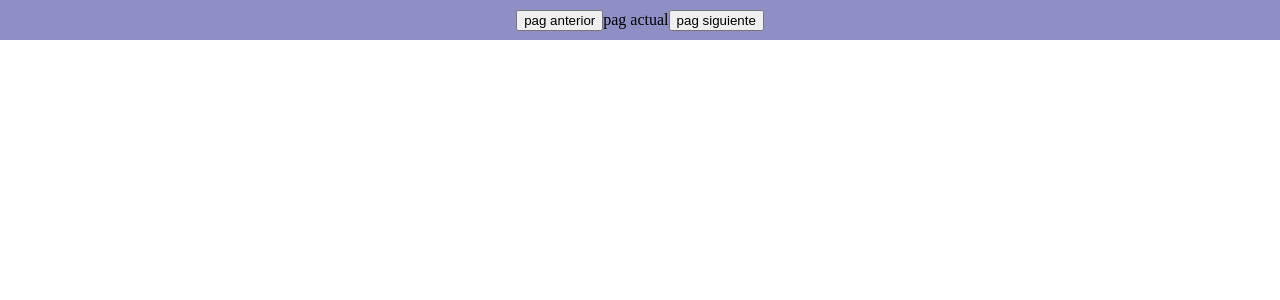
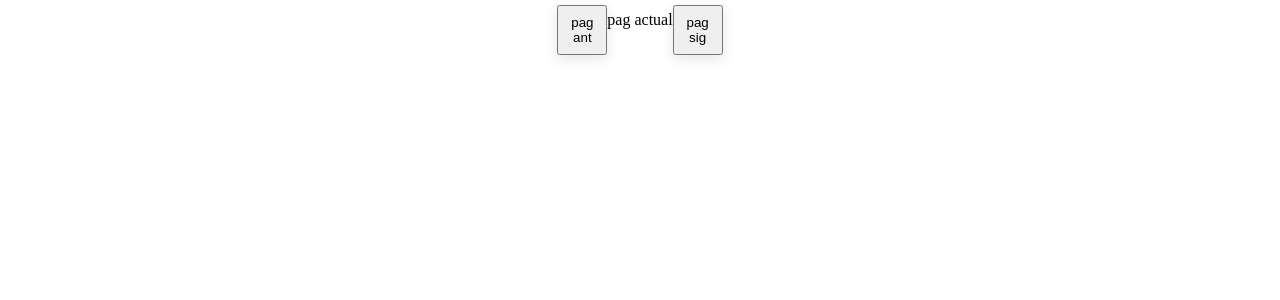
Before and after one commit to Aluonam/project-ecommerce, a Next.js app in the folder e-commerce/: page /PARTNER/Components/Pagination/Pagination in a window 1280 px wide. Shown: the top 300 px of the page. Built offline with nearby package versions, Linux system fonts and the light colour scheme.

Commit message:
feat: estilo botones paginado

```diff
--- a/e-commerce/pages/PARTNER/Components/Pagination/Pagination.jsx
+++ b/e-commerce/pages/PARTNER/Components/Pagination/Pagination.jsx
@@ -4,9 +4,9 @@ import stylePagination from './Pagination.module.css'
 const Pagination = () => {
   return (
     <div className={stylePagination.prueba}>
-      <button>pag anterior</button>
+      <button className={stylePagination.buttonPagination}>pag ant</button>
       <div>pag actual</div>
-      <button>pag siguiente</button>
+      <button className={stylePagination.buttonPagination}>pag sig</button>
     </div>
   )
 }
--- a/e-commerce/pages/PARTNER/Components/Pagination/Pagination.module.css
+++ b/e-commerce/pages/PARTNER/Components/Pagination/Pagination.module.css
@@ -2,8 +2,14 @@
 .prueba{
     width: 100vw;
     height: 5vh;
-    background-color: rgb(143, 143, 198);
     display: flex;
     justify-content: center;
     align-items: center;
 }
+
+.buttonPagination{
+    margin-top: 20px;
+    width: 50px;
+    height: 50px;
+    box-shadow: rgba(0, 0, 0, 0.1) 0px 4px 12px;
+}
```
